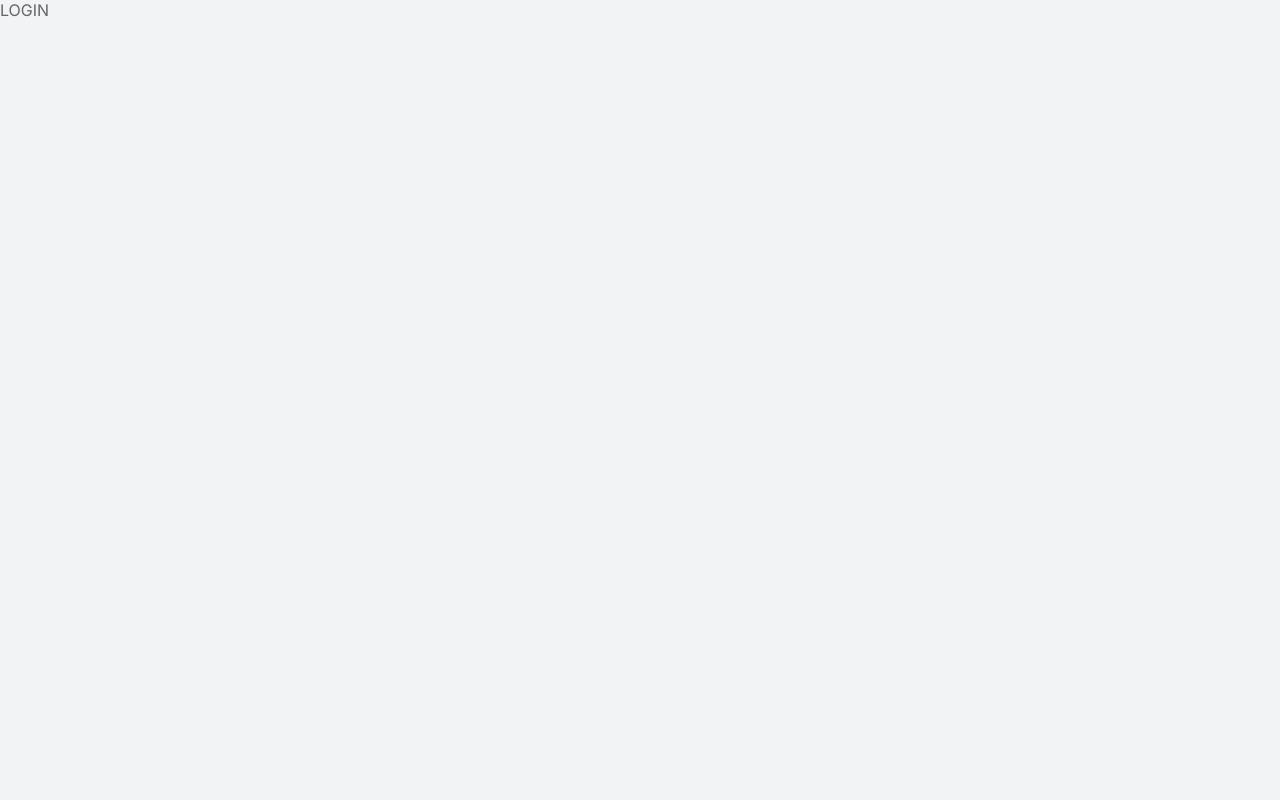
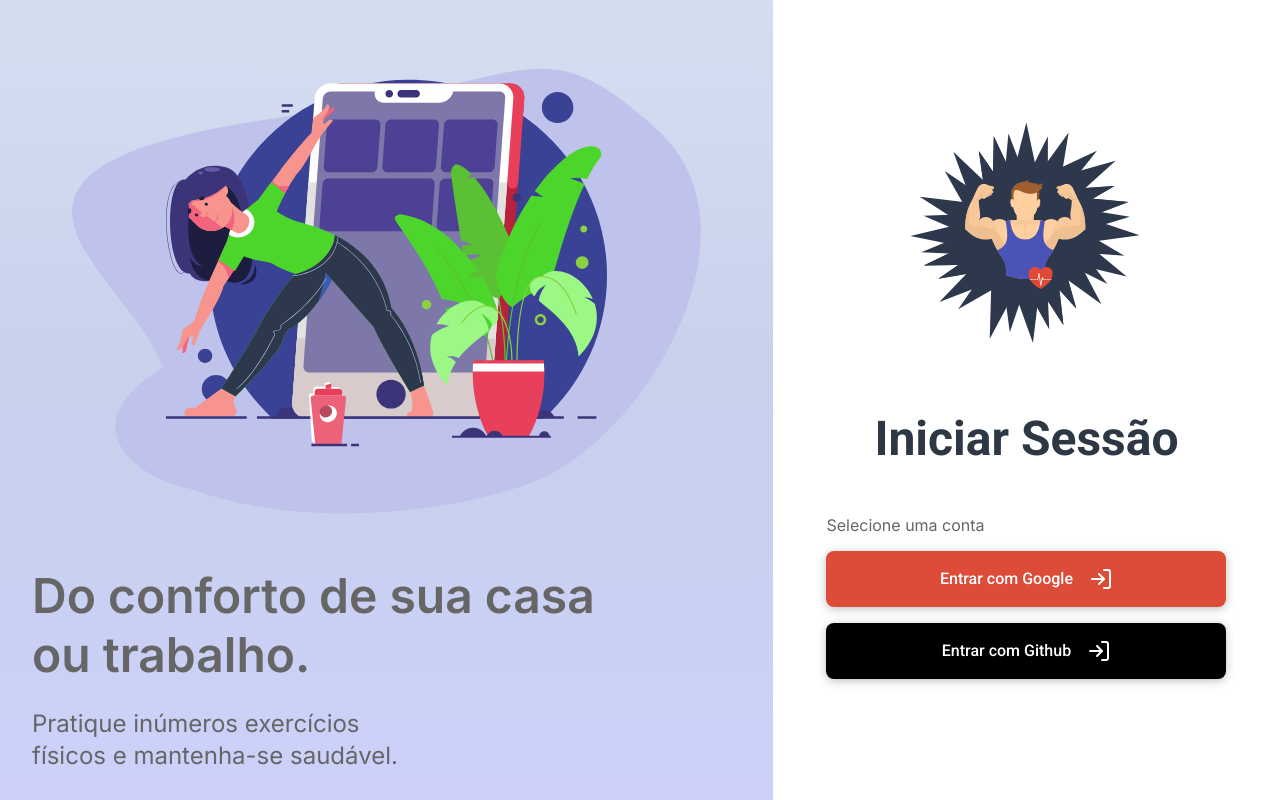
Before and after one commit to rogerrm95/move.it, a Next.js app: page /login in a window 1280 px wide. Built offline with nearby package versions, Linux system fonts and the light colour scheme.

Commit message:
Add: Login page

```diff
--- a/src/pages/_document.tsx
+++ b/src/pages/_document.tsx
@@ -6,9 +6,11 @@ export default class MyDocument extends Document {
             <Html>
                 <Head>
                     <link rel='preconnect' href='https://fonts.gstatic.com' />
-                    <link href="https://fonts.googleapis.com/css2?family=Inter:wght@400;500;600&family=Rajdhani:wght@600&display=swap"
-                        rel="stylesheet" />
-                    <link rel="shortcut icon" href="favicon.png" type='image/png'/>
+                    <link href="https://fonts.googleapis.com/css2?family=Inter:wght@400;500;600&family=Rajdhani:wght@600&display=swap" rel="stylesheet" />
+                    <link rel="preconnect" href="https://fonts.googleapis.com" />
+                    <link href="https://fonts.googleapis.com/css2?family=Roboto:wght@400;500;700&display=swap" rel="stylesheet" />
+
+                    <link rel="shortcut icon" href="favicon.png" type='image/png' />
                 </Head>
 
                 <body>
--- a/src/pages/login/index.tsx
+++ b/src/pages/login/index.tsx
@@ -1,9 +1,38 @@
+import { FiLogIn } from 'react-icons/fi'
 import styles from './../../styles/pages/Login.module.scss'
 
 export default function LandingPage() {
     return (
         <main className={styles.container}>
-            LOGIN
+            <aside className={styles.asideBox}>
+                <img src="./assets/hero-login-image.svg" alt="Mulher alongando" />
+                <h1>
+                    Do conforto de sua casa <br/>
+                    ou trabalho.
+                </h1>
+                <span>
+                    Pratique inúmeros exercícios <br/>
+                    físicos e mantenha-se saudável.
+                </span>
+            </aside>
+
+            <section className={styles.loginBox}>
+                <img src="./assets/fitness.svg" alt="Boneco malhando" />
+                <h1>
+                    Iniciar Sessão
+                </h1>
+                <div className={styles.buttonGroup}>
+                    <span>Selecione uma conta</span>
+                    <button>
+                        Entrar com Google
+                        <FiLogIn size={24} color='#FFF'/>
+                    </button>
+                    <button>
+                        Entrar com Github
+                        <FiLogIn size={24} color='#FFF'/>
+                    </button>
+                </div>
+            </section>
         </main>
     )
 }
--- a/src/styles/pages/Login.module.scss
+++ b/src/styles/pages/Login.module.scss
@@ -0,0 +1,107 @@
+.container {
+    max-width: 1440px;
+    width: 100%;
+    height: 100%;
+
+    display: flex;
+    align-items: center;
+    justify-content: center;
+    margin: auto;
+
+    aside, section {
+        height: 100%;
+        padding: 1rem 2rem;
+
+        h1 {
+            font-size: 3rem;
+            font-weight: 700;
+        }
+    }
+}
+
+.asideBox {
+    flex: 8;
+    display:  flex;
+    flex-direction: column;
+    justify-content: center;
+    gap: 1rem;
+
+    background: linear-gradient(180deg, #D5DEF0 0%, #C7D0EC 51.56%, #CDD1FB 100%);
+
+    img {
+        align-self: center;
+        margin-bottom: 2rem;
+    }
+
+    span {
+        font-size: 1.5rem;
+        margin-top: 0.5rem;
+        line-height: 2rem;
+    }
+}
+
+.loginBox {
+    flex: 5;
+
+    display:  flex;
+    flex-direction: column;
+    align-items: center;
+    justify-content: center;
+    gap: 2rem;
+
+    background-color: var(--white);
+
+    h1 {
+        margin-bottom: 1rem;
+        margin-top: 2rem;
+        font-family: Roboto, sans-serif;
+        color: var(--title);
+    }
+}
+
+.buttonGroup {
+    width: 400px;
+
+    display: flex;
+    flex-direction: column;
+    justify-content: center;
+    align-items: center;
+    gap: 1rem;
+
+    span {
+        align-self: baseline;
+        font-size: 1rem;
+    }
+
+    button {
+        width: 100%;
+        height: 3.5rem;
+        padding: 0.5rem;
+
+        display: flex;
+        justify-content: center;
+        align-items: center;
+
+        font: 500 1rem Roboto, sans-serif;
+        color: var(--white);
+        border-radius: 8px;
+        box-shadow: 0px 2px 10px rgba(0, 0, 0, 0.25);
+        transition: filter 0.3s;
+
+        svg {
+            margin-left: 1rem;
+        }
+
+        &:first-of-type {
+            background-color: #DD4B39;
+        }
+
+        &:last-of-type {
+            background-color: #000;
+        }
+
+        &:hover {
+            filter: brightness(0.85);
+        }
+    }
+}
```
Also changed, not shown: public/assets/fitness.svg.
